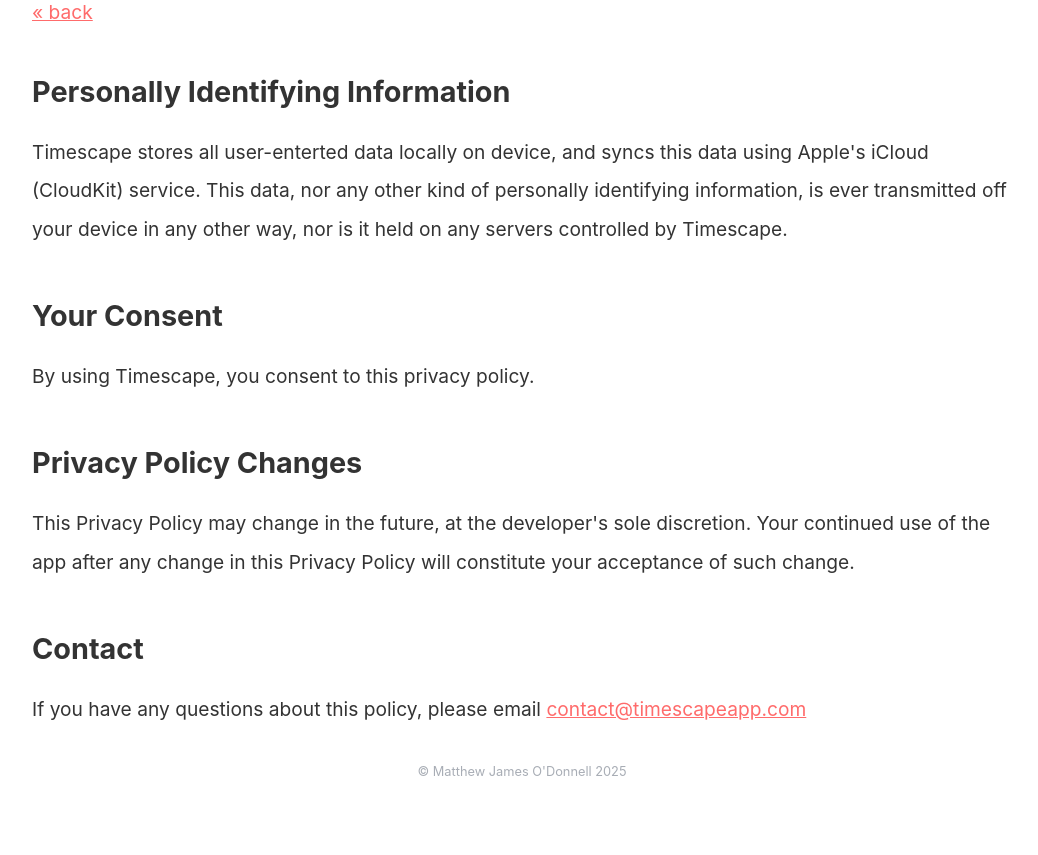
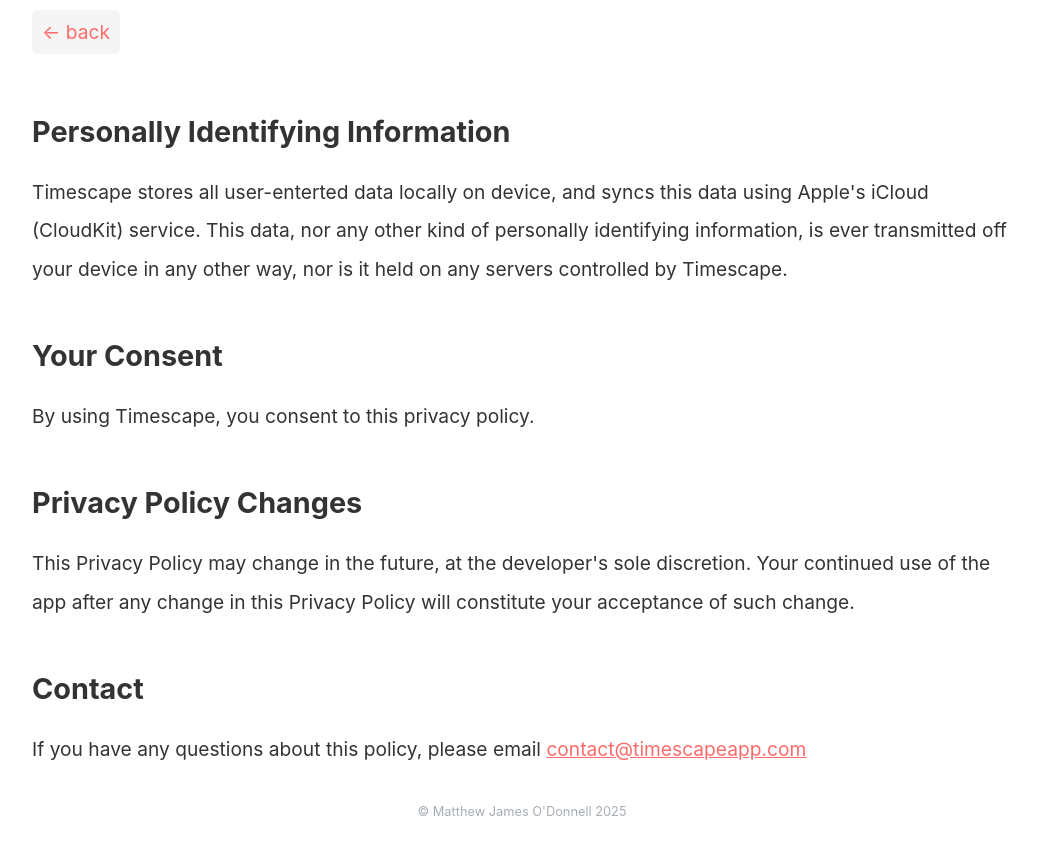
Before and after one commit to mattjamesod/andhash39, a Jekyll site: the page built from portfolio/timescape/privacy.markdown, in a window 1280 px wide. Shown: the top 855 px of the page, without its empty margins (118-1156 px from the left). Built offline with Jekyll 4.4.1, drawn with Linux system fonts in a browser that asks for light colours; some web fonts are replaced.

Commit message:
improve portfolio back buttons

```diff
--- a/_layouts/focus.html
+++ b/_layouts/focus.html
@@ -1,5 +1,11 @@
 ---
 layout: just-footer
 ---
-<a href={{ page.back_link }}>« {{ page.back_link_label | downcase }}</a>
+
+<header>
+	<nav class="focused-header-container">
+		<a class="block-link" href={{ page.back_link }}>&larr; {{ page.back_link_label | downcase }}</a>
+	</nav>
+</header>
+
 {{ content }}
--- a/_layouts/portfolio-detail.html
+++ b/_layouts/portfolio-detail.html
@@ -12,9 +12,3 @@
 </div>
 
 <div class="portfolio-detail-content">{{ content }}</div>
-
-<!-- <div class="portfolio-detail-header">
-	<a href ="{{ page.external_link }}">
-		<img src="/assets/images/appstore.svg" target="_blank" alt="App Store link for {{ page.title }}">
-	</a>
-</div> -->
--- a/_layouts/portfolio-index.html
+++ b/_layouts/portfolio-index.html
@@ -10,7 +10,7 @@
 	<div class="now">
 		<h2 class="title-font">Apps</h2>
 		<ul class="portfolio-list">
-			<!-- <li>
+			<li>
 				<div class="portfolio-highlight">
 					<a href="timescape" class="portfolio-clickable portfolio-highlight">
 						<img src="/assets/images/timescape-icon.png" alt="Timescape Icon" class="app-icon">
@@ -23,7 +23,7 @@
 						<img src="/assets/images/appstore.svg" target="_blank" alt="App Store link for Timescape">
 					</a>
 				</div>
-			</li> -->
+			</li>
 
 			<li>
 				<div class="portfolio-highlight">
--- a/assets/css/main.css
+++ b/assets/css/main.css
@@ -118,6 +118,13 @@
 	padding: 0px 40px;
 	max-width: min(80%, 980px);
 	margin: 5px auto 5px auto;
+}
+
+.focused-header-container {
+	display: flex;
+	align-items: center;
+	gap: 15px;
+	padding: 10px 0px;
 }
 
 .site-logo {
```
